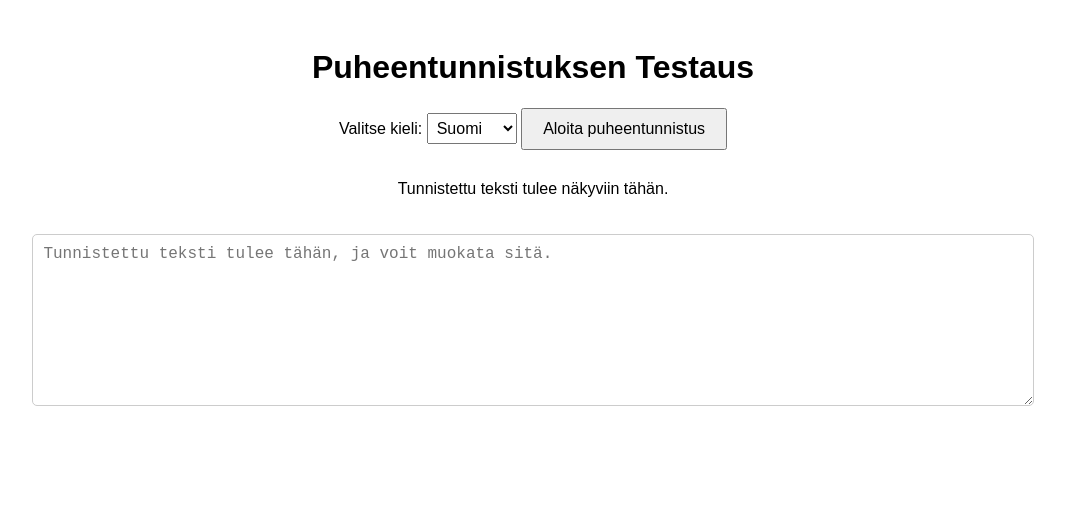
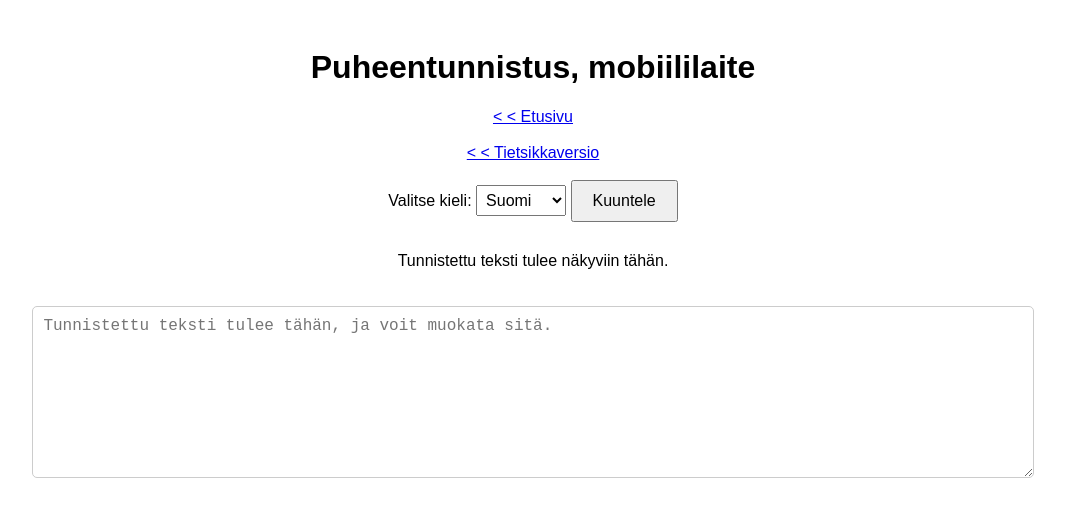
Before and after one commit to SeijaLauronen/Sanelukone, a plain HTML site: page sanelukonem.html in a window 1280 px wide. Shown: the whole page, without its empty margins (107-1172 px from the left). Drawn offline with Linux system fonts and the light colour scheme.

Commit message:
Linkkejä lisätty sivulta toiselle

```diff
--- a/sanelukonem.html
+++ b/sanelukonem.html
@@ -39,13 +39,22 @@
 
 <body>
 
-    <h1 id="title">Puheentunnistuksen Testaus</h1>
+    <h1 id="title">Sanelukone, mobiililaitteelle optimoitu</h1>
+    <div>
+        <a href="index.html?lang=fi"> &lt; &lt; Etusivu </a>
+    </div>
+    </br>
+    <div>
+        <a href="sanelukone.html?lang=fi"> &lt; &lt; Tietsikkaversio </a>
+    </div>
+    </br>
+
     <label for="language-select" id="language-label">Valitse kieli:</label>
     <select id="language-select">
         <option value="fi-FI">Suomi</option>
         <option value="en-US">Englanti</option>
     </select>
-    <button id="start-btn">Aloita puheentunnistus</button>
+    <button id="start-btn">Kuuntele</button>
     <p id="transcript">Tunnistettu teksti tulee näkyviin tähän.</p>
     <textarea id="editableText" placeholder="Tunnistettu teksti tulee tähän, ja voit muokata sitä."></textarea>
 
@@ -61,9 +70,9 @@
         // Tekstit eri kielille
         const texts = {
             'fi-FI': {
-                title: "Puheentunnistuksen Testaus",
+                title: "Puheentunnistus, mobiililaite",
                 languageLabel: "Valitse kieli:",
-                startButton: "Aloita puheentunnistus",
+                startButton: "Kuuntele",
                 defaultMessage: "Tunnistettu teksti tulee näkyviin tähän.",
                 unsupported: "Selain ei tue puheentunnistusta. Kokeile toista selainta.",
                 homepage: "<< Etusivulle",
@@ -72,9 +81,9 @@
                 ended: " (Lopetettu)"
             },
             'en-US': {
-                title: "Speech Recognition Test",
+                title: "Speech Recognition, mobile",
                 languageLabel: "Select language:",
-                startButton: "Start Speech Recognition",
+                startButton: "Listen",
                 defaultMessage: "Recognized text will appear here.",
                 unsupported: "Your browser does not support speech recognition. Try some other browser.",
                 homepage: "<< Home page",
```
Also changed, not shown: index.html (+21 -1 lines).
